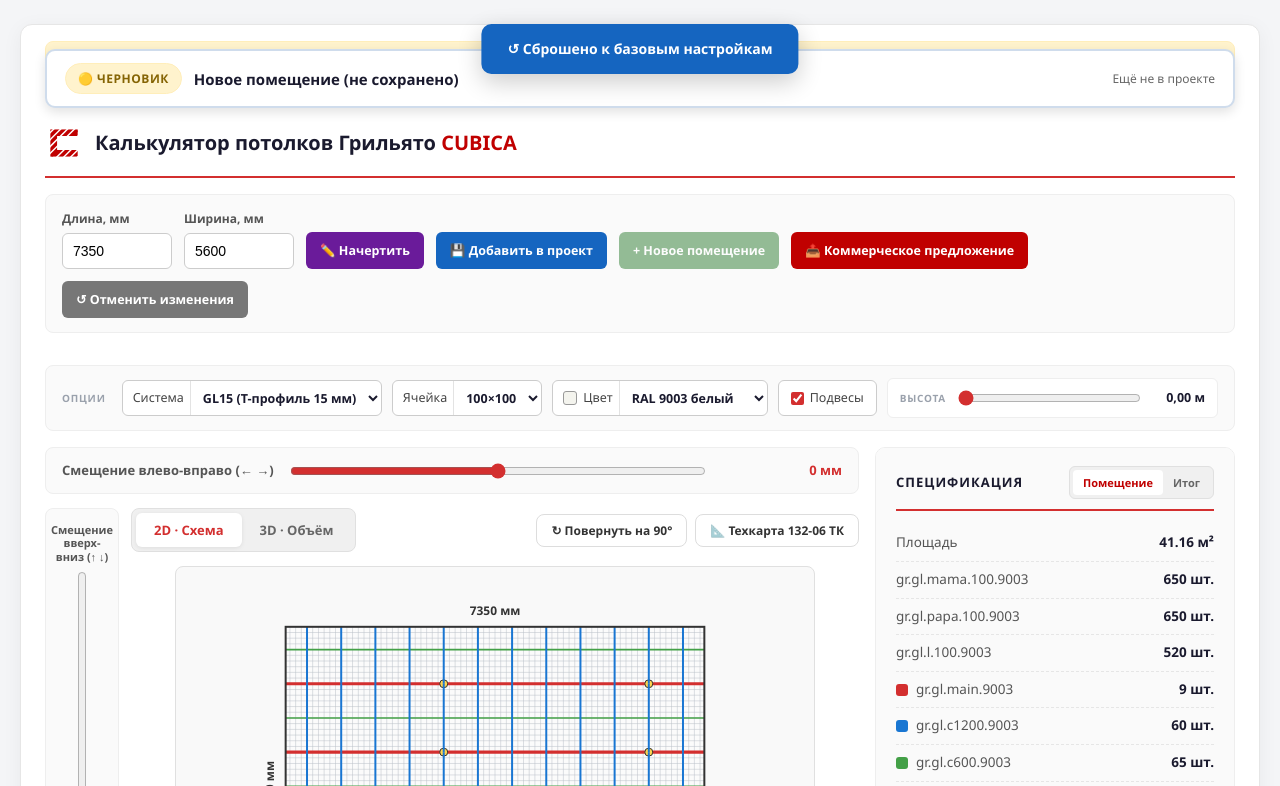
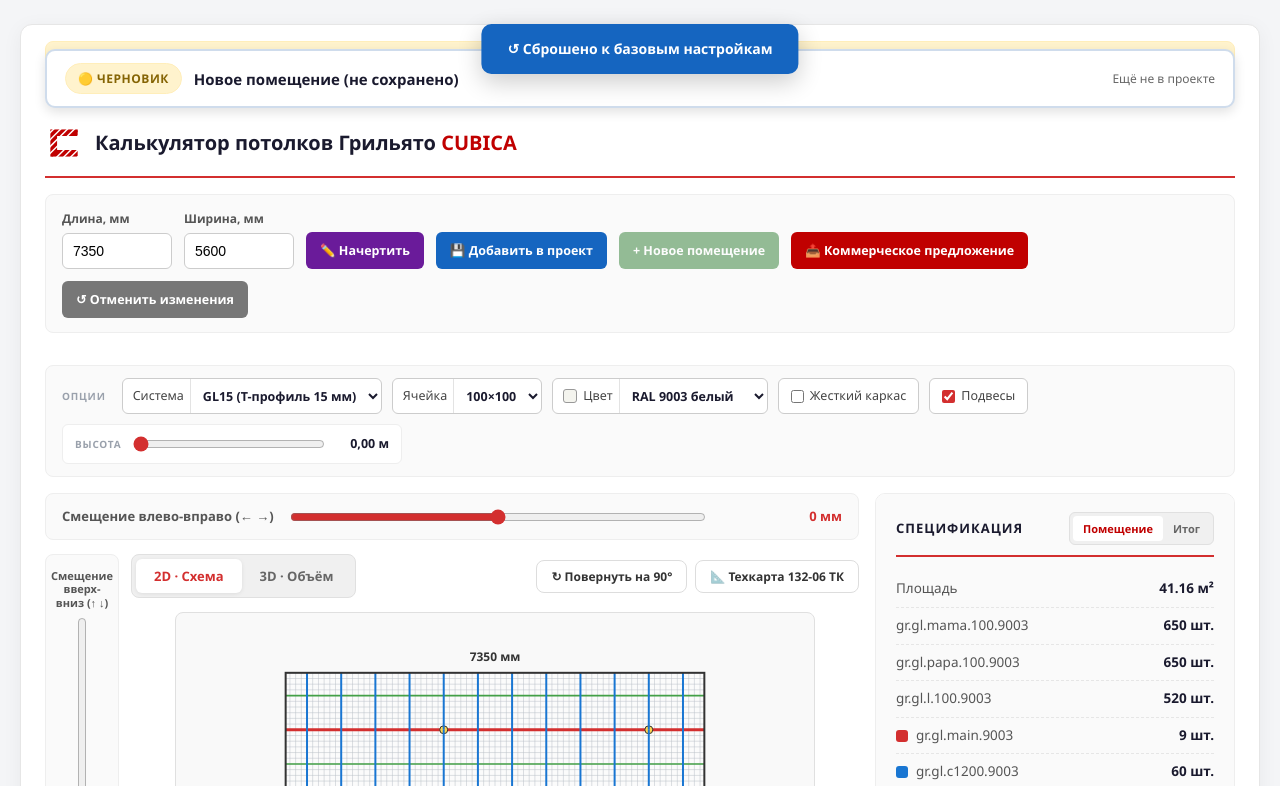
Before and after one commit to 6471811-source/Cubica-grilyato, a plain HTML site: page index.html in a window 1280 px wide. Both pictures are taken after a click on the button "↺ Отменить изменения". Shown: the top 786 px of the page. Drawn offline with nearby package versions, Linux system fonts and the light colour scheme.

Commit message:
Add files via upload

```diff
--- a/index.html
+++ b/index.html
@@ -171,7 +171,8 @@ body{margin:0;font-family:'Segoe UI',Roboto,Arial,sans-serif;color:#222;backgrou
 <label class="ac-sel">Ячейка<select id="gr-cell"><option value="50">50×50</option><option value="75">75×75</option><option value="100" selected>100×100</option><option value="120">120×120</option><option value="150">150×150</option><option value="200">200×200</option></select></label>
 <label class="ac-sel"><span class="ac-sw" id="gr-color-sw"></span>Цвет<select id="gr-color"><option value="9003">RAL 9003 белый</option><option value="7004">RAL 7004 серый</option><option value="9005">RAL 9005 чёрный</option><option value="ral">RAL под заказ</option></select></label>
 <label class="ac-sel" id="gr-ral-wrap" style="display:none">RAL<input type="text" id="gr-ral" placeholder="напр. 1015" maxlength="12"></label>
-<span style="display:none"><input type="checkbox" id="ac-tile-1200"><input type="checkbox" id="ac-frame-rigid"></span>
+<label class="ac-chk-inline" id="ac-frame-rigid-wrap" title="Несущие через 600 мм на каждой линии"><input type="checkbox" id="ac-frame-rigid"> Жесткий каркас</label>
+<span style="display:none"><input type="checkbox" id="ac-tile-1200"></span>
 <label class="ac-chk-inline"><input type="checkbox" id="ac-hangers" checked> Подвесы</label>
 <div class="ac-hanger-slider" id="ac-hanger-slider-wrap">
 <div class="ac-slider-head"><span>Высота</span></div>
@@ -281,7 +282,23 @@ const GR_COLOR_HEX={'9003':'#f4f4ee','7004':'#9b9b9b','9005':'#151515','ral':'#c
 const GR_COLOR_NAME={'9003':'RAL 9003','7004':'RAL 7004','9005':'RAL 9005','ral':'RAL'};
 function grState(){ return {grSys:grSysSel.value||'gl15', grCell:parseInt(grCellSel.value,10)||100, grColor:grColorSel.value||'9003', grRal:(grRalInput.value||'').trim()}; }
 function grApplyState(r){ if(!r) return; if(r.grSys) grSysSel.value=r.grSys; if(r.grCell) grCellSel.value=String(r.grCell); if(r.grColor) grColorSel.value=r.grColor; grRalInput.value=r.grRal||''; syncGrUI(); }
-function syncGrUI(){ grRalWrap.style.display = grColorSel.value==='ral' ? '' : 'none'; grColorSw.style.background = GR_COLOR_HEX[grColorSel.value]||'#fff'; }
+// Классика с ячейкой 50 и 75 — жесткий каркас всегда (несущие 2400 через 600)
+function grRigidForced(st){ st=st||grState(); return st.grSys!=='gl15' && st.grCell<=75; }
+let grRigidUser=null; // выбор пользователя до принудительного включения
+function syncRigidUI(){
+  const forced=grRigidForced();
+  if(forced){
+    if(!frameRigidChk.disabled) grRigidUser=frameRigidChk.checked;
+    frameRigidChk.checked=true; frameRigidChk.disabled=true;
+    $('ac-frame-rigid-wrap').title='Для классического грильято с ячейкой 50×50 и 75×75 жесткий каркас обязателен';
+    $('ac-frame-rigid-wrap').style.opacity='.75';
+  } else {
+    if(frameRigidChk.disabled){ frameRigidChk.disabled=false; if(grRigidUser!==null) frameRigidChk.checked=grRigidUser; grRigidUser=null; }
+    $('ac-frame-rigid-wrap').title='Несущие через 600 мм на каждой линии';
+    $('ac-frame-rigid-wrap').style.opacity='';
+  }
+}
+function syncGrUI(){ syncRigidUI(); grRalWrap.style.display = grColorSel.value==='ral' ? '' : 'none'; grColorSw.style.background = GR_COLOR_HEX[grColorSel.value]||'#fff'; }
 function grColorText(st){ return st.grColor==='ral' ? ('RAL '+(st.grRal||'под заказ')) : GR_COLOR_NAME[st.grColor]; }
 // мам и пап в одной решётке 600×600 (и столько же каждого): 50→11, 75→7, 100→5, 120→4, 150→3, 200→2
 function grPerGrid(cell){ const C=window.CubicaJournal; if(C&&C.GR&&C.GR.perGrid) return C.GR.perGrid(cell); return Math.max(1,Math.round(600/(Number(cell)||100))-1); }
@@ -893,8 +910,9 @@ if(!roomPolygon && L_in < W_in){const _t=L_in;L_in=W_in;W_in=_t;}
 const offX_in=parseFloat(offsetXSlider.value),offY_in=parseFloat(offsetYSlider.value),rotationDeg=parseFloat(rotationSlider.value);
 tile1200Chk.checked=false;
 const isTile1200 = false;
+const GR = grState();
+syncRigidUI();
 const isFrameRigid = !!frameRigidChk.checked;
-const GR = grState();
 const isClassic = GR.grSys !== 'gl15';
 MAIN_LENGTH = isClassic ? 2400 : 3600;
 
@@ -1047,7 +1065,7 @@ if(isTile1200){
 warnings.push('ℹ '+GR_SYS_NAME[GR.grSys]+' · ячейка '+GR.grCell+'×'+GR.grCell+' · '+grColorText(GR)+'. Решёток 600×600: '+gridsCount+' шт. «Мама» и «папа» — по '+perGrid+' шт на решётку'+(isClassic?'':', L-планка — 4 шт на решётку')+'.');
 if(isClassic) warnings.push('ℹ Несущая — направляющая 2400 (вместо 3600), стыки — соединителем'+(nConn?': '+nConn+' шт.':'.'));
 if(!window.CubicaJournal || !window.CubicaJournal.roleDef || !window.CubicaJournal.roleDef('gr.conn')) warnings.push('⚠ Загружена старая версия journal-core.js — обновите ядро (Cubica-journal), иначе роли грильято не работают.');
-if(false) warnings.push('🔧 Жесткий каркас: несущие 3600 через 600 мм на каждой линии, между ними поперечные 600 через 600 мм (профиль 1200 не нужен).');
+if(isFrameRigid) warnings.push('🔧 Жесткий каркас'+(grRigidForced(GR)?' (обязателен для классики с ячейкой '+GR.grCell+'×'+GR.grCell+')':'')+': несущие '+MAIN_LENGTH+' через 600 мм на каждой линии, между ними поперечные 600 через 600 мм (профиль 1200 не нужен).');
 else if(standardMode) warnings.push('📐 Расчёт по техкарте: несущие на нечётных линиях сетки. Несущих линий — '+n3600Normal+' шт.');
 else if(ilyutikApplied) warnings.push('📐 Оптимизация: несущие на чётных линиях сетки. Несущих линий — '+lay.n3600+' шт. (вместо '+n3600Normal+').');
 else warnings.push('📐 Оптимизация: перестановка не даёт выигрыша — обычное положение ('+n3600Normal+' шт.).');
@@ -1553,6 +1571,7 @@ rotationSlider.value=r.rotationDeg;
 rotated90=!!r.rotated90;rotate90Btn.classList.toggle('active',rotated90);
 standardMode=!!r.standardMode;standardBtn.classList.toggle('active',standardMode);
 tile1200Chk.checked=false;
+frameRigidChk.disabled=false; grRigidUser=null;
 frameRigidChk.checked=!!r.frameRigid;
 grApplyState(r);
 if(r.hangers!==undefined) hangersChk.checked=!!r.hangers;
@@ -1907,7 +1926,7 @@ resetBtn.addEventListener('click',()=>{
   offsetXSlider.value=0;offsetYSlider.value=0;rotationSlider.value=0;
   rotated90=false;rotate90Btn.classList.remove('active');
   standardMode=false;standardBtn.classList.remove('active');
-  tile1200Chk.checked=false;frameRigidChk.checked=false;
+  tile1200Chk.checked=false;frameRigidChk.disabled=false;grRigidUser=null;frameRigidChk.checked=false;
   grApplyState({grSys:'gl15',grCell:100,grColor:'9003',grRal:''});
   hangersChk.checked=true;hangerHInput.value=0;
   roomPolygon=null;
```
